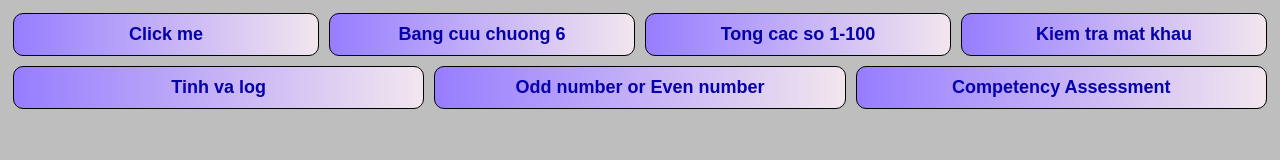
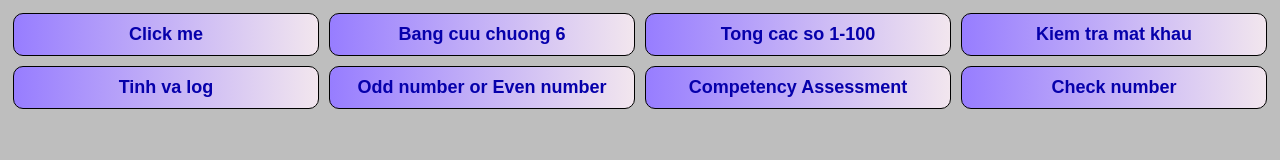
Before and after one commit to Juncoder171299/js_buoi1_c2502L, a plain HTML site: page index.html in a window 1280 px wide. Drawn offline with Linux system fonts and the light colour scheme.

Commit message:
nopbaitap7.7

```diff
--- a/index.html
+++ b/index.html
@@ -18,6 +18,8 @@
         <button onclick="math()">Tinh va log</button>
         <button onclick="oddORevenNumber()">Odd number or Even number</button>
         <button onclick="CompetencyAssessment()">Competency Assessment</button>
+        <button onclick="numberCheck()">Check number</button>
+
     </div>
 
 </body>
--- a/script.js
+++ b/script.js
@@ -106,3 +106,27 @@ function CompetencyAssessment() {
         alert("Yếu");
     }
 }
+function numberCheck() {
+    function checkNumber(num) {
+
+        return new Promise((resolve, reject) => {
+            if (num % 2 === 0) {
+                resolve(`Số ${num} là số chẵn!`);
+            } else {
+                reject(`Lỗi: Số ${num} là số lẻ!`);
+            }
+        });
+    }
+    const input = prompt("Nhập vào một số nguyên:");
+    const number = parseInt(input);
+    checkNumber(number)
+        .then(result => {
+            alert(result);
+        })
+        .catch(error => {
+            alert(error);
+        })
+        .finally(() => {
+            console.log("Kiểm tra đã hoàn tất.");
+        });
+}
```
